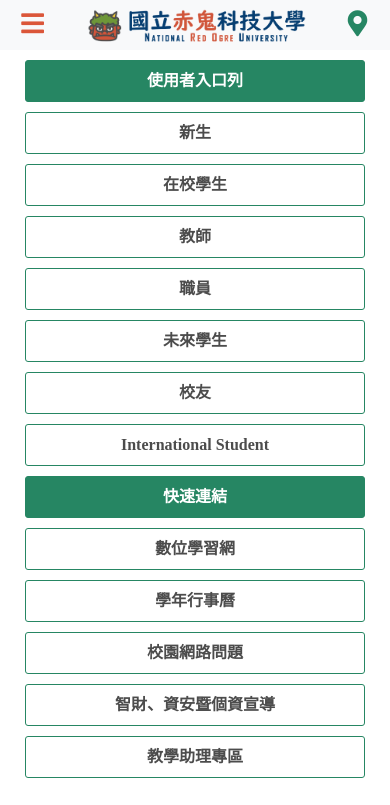
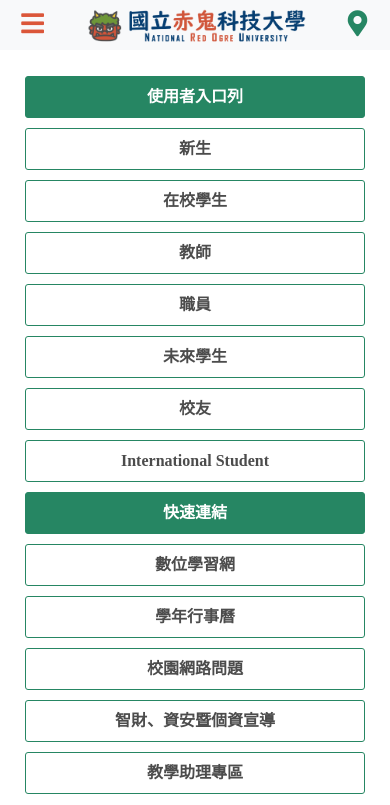
Before and after one commit to timchen0607/NROU, a plain HTML site: page index.html in a window 390 px wide. Both pictures are taken after a click on the link 357 px from the left and 25 px from the top of the page. Shown: the top 805 px of the page. Drawn offline with nearby package versions, Linux system fonts and the light colour scheme.

Commit message:
fix header 20191218

```diff
--- a/index.html
+++ b/index.html
@@ -38,7 +38,7 @@
           </a>
         </div>
         <nav class="collapse d-md-block" id="navbar">
-          <ul class="d-blcok d-md-flex list-unstyled">
+          <ul class="d-blcok d-md-flex list-unstyled mb-0">
             <li><a class="active" href="#">首頁</a></li>
             <li><a class="text_light" href="#">認識赤鬼</a></li>
             <li><a class="text_light" href="#">行政單位</a></li>
@@ -50,7 +50,7 @@
         </nav>
       </header>
       <div class="row">
-        <article class="col-12 col-md-8 col-xl-9" id="main">
+        <article class="col-12 col-md-8 col-xl-9 pt-3" id="main">
           <section id="carousel" class="carousel slide carousel-fade mb-3">
             <ol class="carousel-indicators">
               <li data-target="#carousel" data-slide-to="0" class="active"></li>
@@ -342,7 +342,7 @@
             </div>
           </section>
         </article>
-        <aside class="col-12 col-md-4 col-xl-3 overflow-auto" id="aside">
+        <aside class="col-12 col-md-4 col-xl-3 overflow-auto pt-3" id="aside">
           <ul class="list-unstyled">
             <li><a href="#" class="title">使用者入口列</a></li>
             <li><a href="#">新生</a></li>
--- a/js/index.js
+++ b/js/index.js
@@ -3,6 +3,7 @@ $(document).ready(function() {
     e.preventDefault();
     $("#aside").toggleClass("active");
     $("#navbar").removeClass("show");
+    $("body").toggleClass("lock");
   });
   $("#nav_btn").click(function(e) {
     e.preventDefault();
--- a/scss/index.scss
+++ b/scss/index.scss
@@ -9,6 +9,10 @@ body {
   font-size: 16px;
   font-family: "Microsoft JhengHei";
   background-color: $c_dark;
+
+  &.lock {
+    overflow: hidden;
+  }
 }
 .t_main {
   color: $c_main;
```
Also changed, not shown: css/index.min.css.
